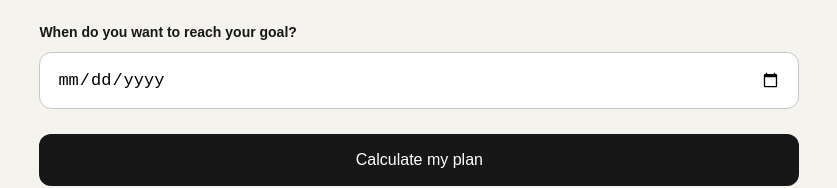
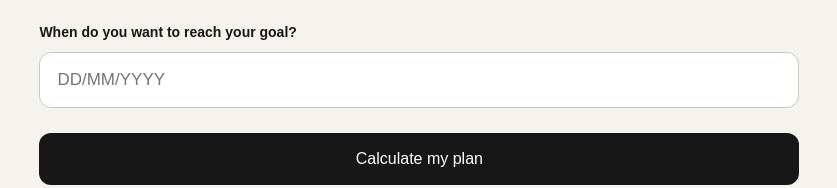
Before and after one commit to nicofluni-a11y/SaveTarget, a plain HTML site: page index.html in a window 1280 px wide. Shown: the part 1528-1716 px from the top of the page, 108-945 px from the left. Drawn offline with Linux system fonts and the light colour scheme.

Commit message:
Update index.html

```diff
--- a/index.html
+++ b/index.html
@@ -185,9 +185,12 @@
                 </label>
 
                 <input
-                    type="date"
+                    type="text"
                     id="date"
                     placeholder="DD/MM/YYYY"
+                    maxlength="10"
+                    inputmode="numeric"
+                    autocomplete="off"
                 >
 
             </div>
```
